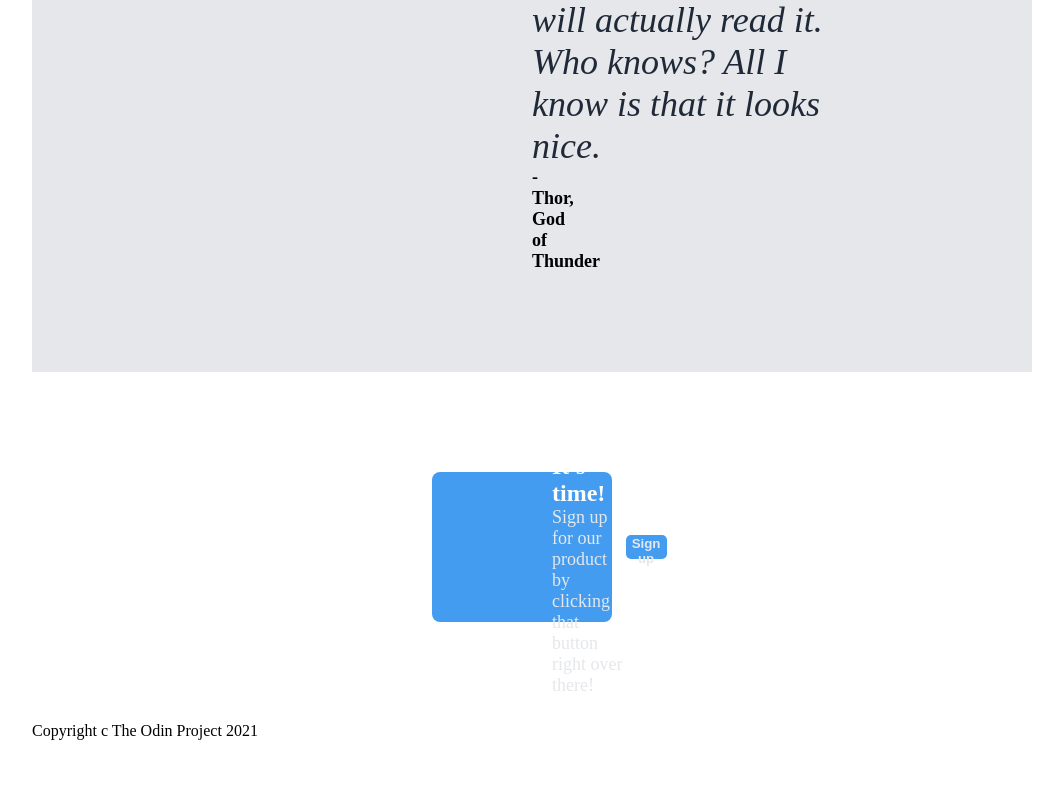
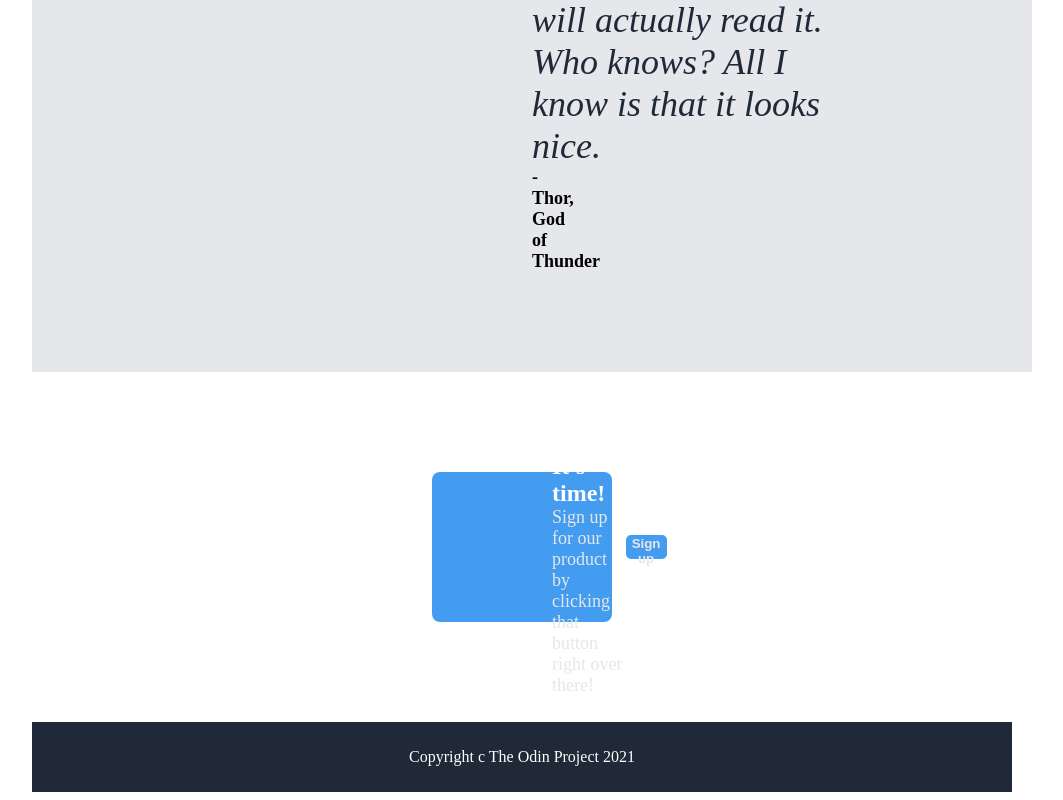
Before and after one commit to saufts/odin_website_project, a plain HTML site: page index.html in a window 1280 px wide. Shown: the part 1241-2041 px from the top of the page, without its empty margins (118-1181 px from the left). Before the commit the page ends 1989 px from the top, so only its background shows below. Drawn offline with Linux system fonts and the light colour scheme.

Commit message:
Add footer

```diff
--- a/style.css
+++ b/style.css
@@ -189,3 +189,13 @@ button {
     color: #E5E7EB;
     font-weight: 600;
 }
+
+.footer {
+    display: flex;
+    justify-content: center;
+    align-items: center;
+    background-color: #1F2937;
+    text-align: center;
+    color: white;
+    height: 70px;
+}
```
